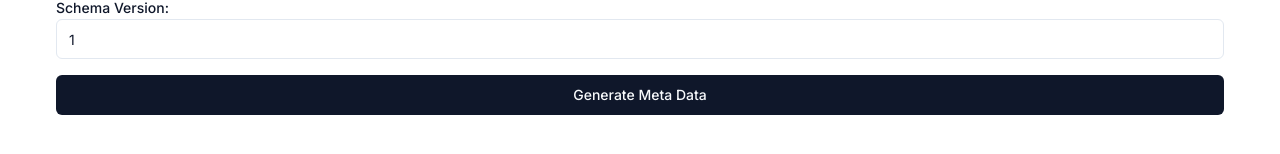
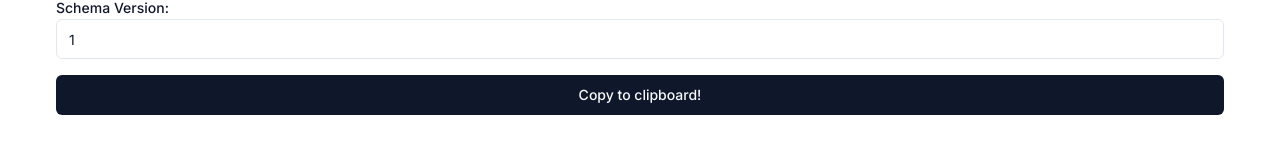
Before and after one commit to JamesMitofsky/Journal-Buddy, a Next.js app: page / in a window 1280 px wide. Shown: the part 548-702 px from the top of the page. Built offline with nearby package versions, Linux system fonts and the light colour scheme.

Commit message:
Add copy to clipboard button

```diff
--- a/components/MetadataForm.tsx
+++ b/components/MetadataForm.tsx
@@ -30,8 +30,7 @@ export const MetadataForm: React.FC = () => {
   const onSubmit: SubmitHandler<FormData> = (data) => {
     const formattedTags = data.tags.split(",").map((tag) => tag.trim());
 
-    const metaData = `
----
+    const metaData = `---
 date: ${data.date}
 location_title: "${data.locationTitle}"
 location_3_words: "${data.locationWords}"
@@ -41,7 +40,7 @@ journal_number: ${data.journalNumber}
 schema_version: ${data.schemaVersion}
 ---
 `;
-    alert(metaData);
+    navigator.clipboard.writeText(metaData)
   };
 
   return (
@@ -140,7 +139,7 @@ schema_version: ${data.schemaVersion}
             </div>
 
             <Button type="submit" className="mt-4 w-full">
-              Generate Meta Data
+              Copy to clipboard!
             </Button>
           </form>
         </CardContent>
```
